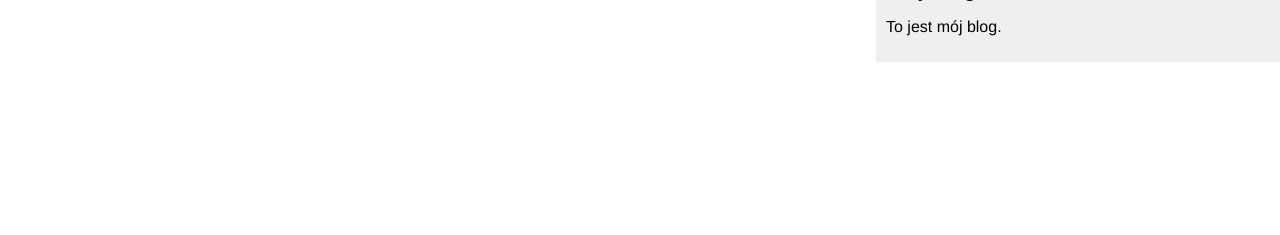
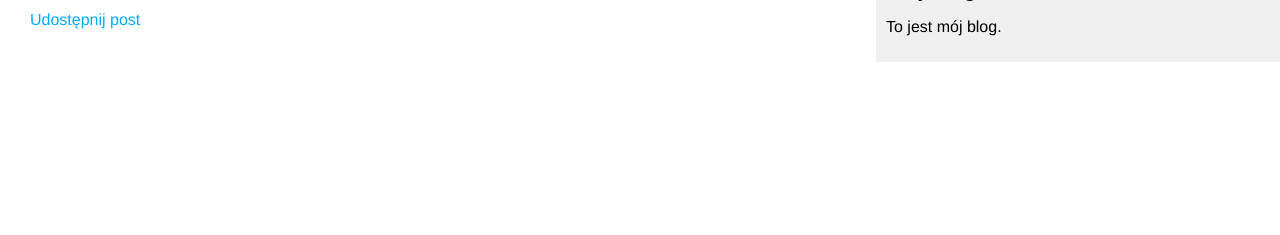
Before and after one commit to margareth91/blog-app, a Django app: template blog_app/templates/blog_app/post/detail.html in a window 1280 px wide. Shown: the part 66-301 px from the top of the page. Run offline with Django 5.2, Linux system fonts and the light colour scheme; the template is opened without the code that fills it, so the values that code supplies are empty.

Commit message:
added post_share url to post_detail template

```diff
--- a/blog_app/templates/blog_app/post/detail.html
+++ b/blog_app/templates/blog_app/post/detail.html
@@ -10,4 +10,9 @@
         Opublikowany {{ post.publish }} przez {{ post.author }}
     </p>
     {{ post.body|linebreaks }}
+    <p>
+        <a href="{% url 'blog_app:post_share' post.id %}">
+            Udostępnij post
+        </a>
+    </p>
 {% endblock %}
```
